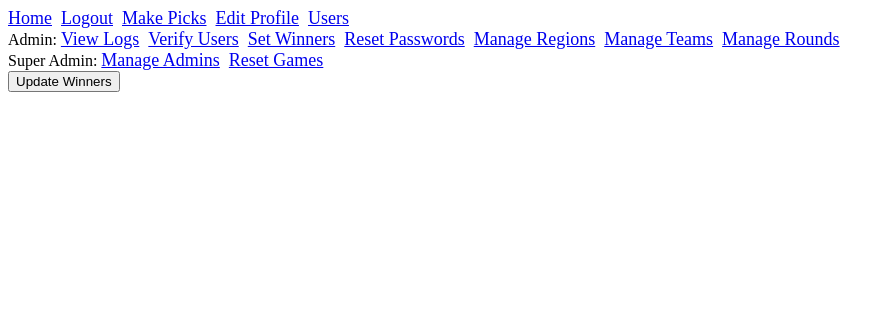
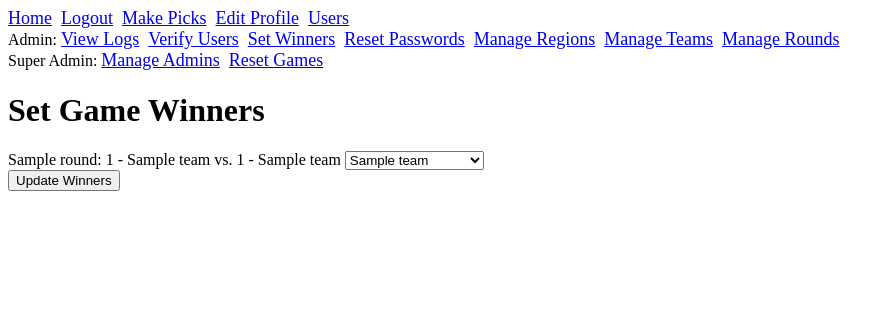
Before and after one commit to gmichnikov/madness, a Flask app: page /admin/set_winners in a window 1280 px wide. Shown: the top 331 px of the page, without its empty margins (0-894 px from the left). Run offline with Flask 3, Linux system fonts and the light colour scheme; a user stored in the database is signed in; tables that the repository leaves empty hold one stand-in row (values such as "Sample post"); parts of the project's set-up code (start-up, migrations or seed data) failed here and were passed over.

Commit message:
Improved logic for set_winners

```diff
--- a/app/routes.py
+++ b/app/routes.py
@@ -499,38 +499,58 @@ def auto_fill_bracket():
 @login_required
 def admin_set_winners():
     games = Game.query.filter(Game.team1_id.isnot(None),
-                              Game.team2_id.isnot(None),
-                              Game.winning_team_id.is_(None)).order_by(Game.id).all()
+                              Game.team2_id.isnot(None)).order_by(Game.id).all()
 
     if request.method == 'POST':
         for game in games:
             selected_team_id = request.form.get(f"game_{game.id}")
             if selected_team_id:
-                game.winning_team_id = int(selected_team_id)
+                selected_team_id = int(selected_team_id)
+            else:
+                selected_team_id = None
 
-                # Find the next game where this game's winner should go
+            previous_winning_team_id = game.winning_team_id
+            if previous_winning_team_id is None and selected_team_id is None:
+                pass
+            elif previous_winning_team_id == selected_team_id:
+                pass
+            elif selected_team_id is None:   # clearing a previously set winner
+                print("Clearing a winner")
+                game.winning_team_id = None
+                next_game = Game.query.filter_by(id=game.winner_goes_to_game_id).first()
+                if next_game:
+                    if next_game.team1_id == previous_winning_team_id:
+                        next_game.team1_id = None
+                    elif next_game.team2_id == previous_winning_team_id:
+                        next_game.team2_id = None
+                log_entry = LogEntry(category='Remove Winner', current_user_id=current_user.id, description=f"{current_user.email} cleared winner of game {game.id}")
+                db.session.add(log_entry)
+            elif previous_winning_team_id is None:   # setting a winner
+                print("Setting a winner")
+                game.winning_team_id = selected_team_id
                 next_game = Game.query.filter_by(id=game.winner_goes_to_game_id).first()
                 if next_game:
                     if next_game.team1_id is None:
-                        next_game.team1_id = game.winning_team_id
-                    else:
-                        next_game.team2_id = game.winning_team_id
+                        next_game.team1_id = selected_team_id
+                    elif next_game.team2_id is None:
+                        next_game.team2_id = selected_team_id
+                log_entry = LogEntry(category='Set Winner', current_user_id=current_user.id, description=f"{current_user.email} set winner of game {game.id}")
+                db.session.add(log_entry)
+            else:   # switching winner
+                print("Changing a winner")
+                game.winning_team_id = selected_team_id
+                next_game = Game.query.filter_by(id=game.winner_goes_to_game_id).first()
+                if next_game:
+                    if next_game.team1_id == previous_winning_team_id:
+                        next_game.team1_id = selected_team_id
+                    elif next_game.team2_id == previous_winning_team_id:
+                        next_game.team2_id = selected_team_id
 
-                # Commit changes to the database
-                db.session.commit()
-                flash(f"Winner updated for Game {game.id}", 'success')
+                log_entry = LogEntry(category='Change Winner', current_user_id=current_user.id, description=f"{current_user.email} changed winner of game {game.id}")
+                db.session.add(log_entry)
 
-                if game.winning_team_id == game.team1_id:
-                    winner = game.team1.name
-                    loser = game.team2.name
-                else:
-                    loser = game.team1.name
-                    winner = game.team2.name
-
-                log_entry = LogEntry(category='Set Winner', current_user_id=current_user.id, description=f"{current_user.email} set a result: In round {game.round_id}, {winner} beat {loser}")
-                db.session.add(log_entry)
-                db.session.commit()
-
+        db.session.commit()
+        flash('Game winners updated.', 'success')
         return redirect(url_for('admin_set_winners'))
 
     return render_template('admin/set_winners.html', games=games)
--- a/app/templates/admin/set_winners.html
+++ b/app/templates/admin/set_winners.html
@@ -1,17 +1,18 @@
 {% extends "base.html" %}
 {% block content %}
+<h1>Set Game Winners</h1>
 <form method="POST">
     {% for game in games %}
         <div>
             <label for="game_{{ game.id }}">
-                Round {{ game.round.name }}:
+                {{ game.round.name }}:
                 {{ game.team1.seed }} - {{ game.team1.name }} vs.
                 {{ game.team2.seed }} - {{ game.team2.name }}
             </label>
             <select name="game_{{ game.id }}">
-                <option value="">--- Select Winner ---</option>
-                <option value="{{ game.team1.id }}">{{ game.team1.name }}</option>
-                <option value="{{ game.team2.id }}">{{ game.team2.name }}</option>
+                <option value="" {% if not game.winning_team_id %}selected{% endif %}>--- Select Winner ---</option>
+                <option value="{{ game.team1.id }}" {% if game.winning_team_id == game.team1.id %}selected{% endif %}>{{ game.team1.name }}</option>
+                <option value="{{ game.team2.id }}" {% if game.winning_team_id == game.team2.id %}selected{% endif %}>{{ game.team2.name }}</option>
             </select>
         </div>
     {% endfor %}
```
